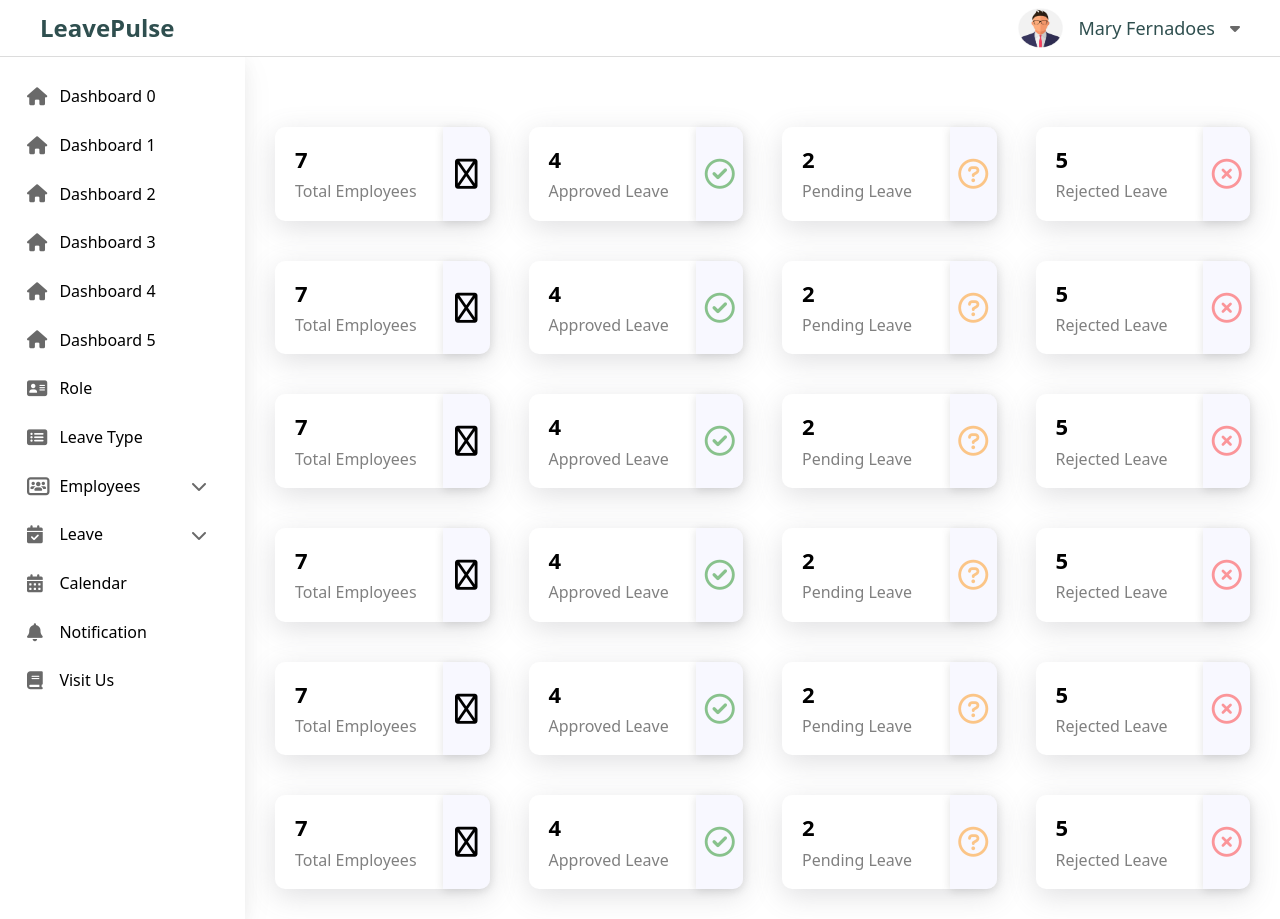
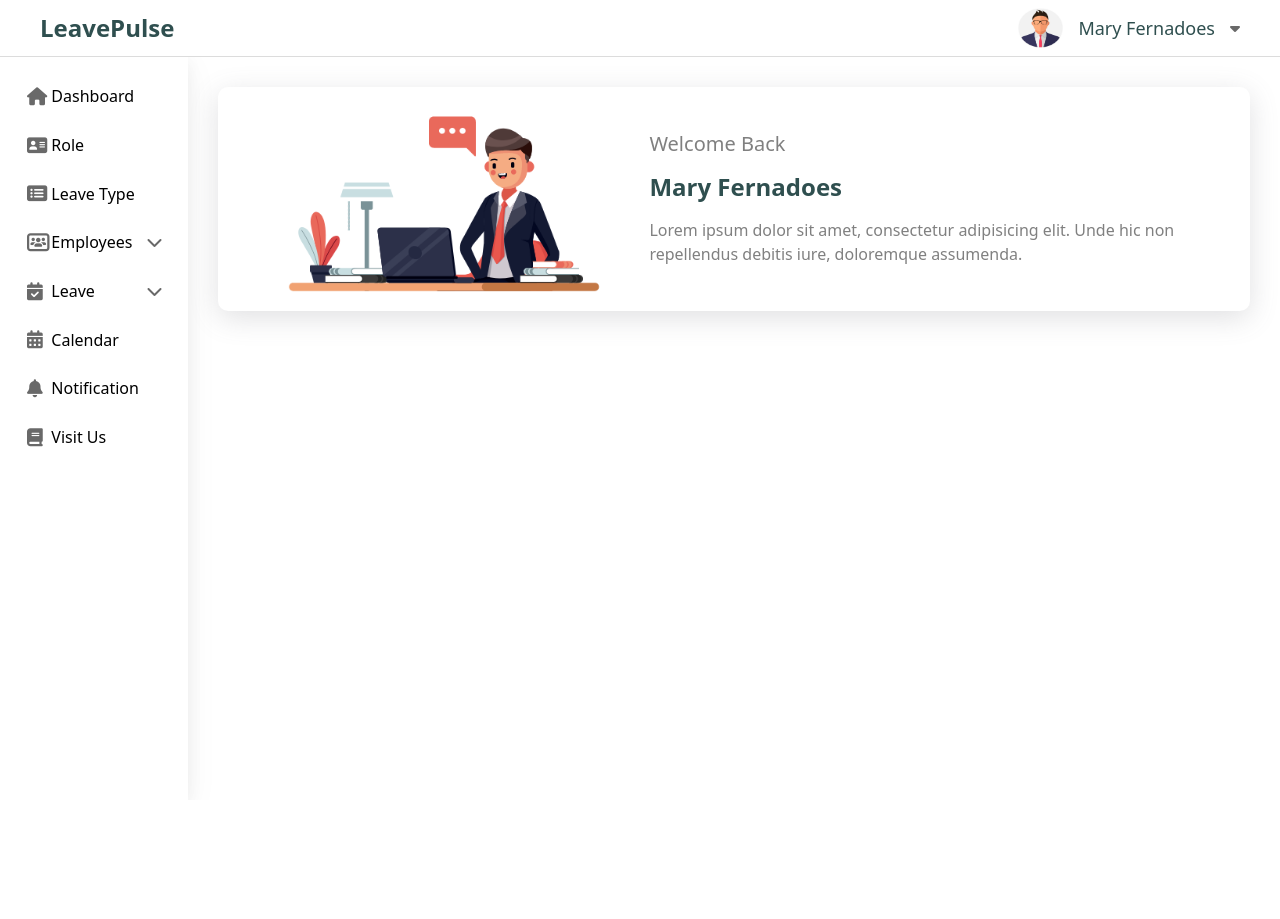
Before and after one commit to DhanushS212003/LeavePulse, a React (Vite) app: page / in a window 1280 px wide. After the commit the page ends 800 px from the top, so only its background shows below. Built offline with nearby package versions, Linux system fonts and the light colour scheme.

Commit message:
added dashboard component

```diff
--- a/src/dashboard/Dashboard.jsx
+++ b/src/dashboard/Dashboard.jsx
@@ -3,8 +3,8 @@ import "./dashboard.css";
 
 const Dashboard = () => {
   return (
-    <div className="page_section">
-      {/* <div className="poster_container">
+    <>
+      <div className="poster_container">
         <div className="poster_image_container">
           <img src={banner} className="banner_img" alt="Banner" />
         </div>
@@ -16,10 +16,9 @@ const Dashboard = () => {
             non repellendus debitis iure, doloremque assumenda.
           </p>
         </div>
-      </div> */}
+      </div>
 
-      {[0, 1, 2, 3, 4, 5].map((i) => (
-        <div className="info_container">
+      {/* <div className="info_container">
         <div className="individual_info_container">
           <div className="count_container">
             <span className="count">7</span>
@@ -59,9 +58,8 @@ const Dashboard = () => {
             <i className="fa-regular fa-circle-xmark"></i>
           </div>
         </div>
-        </div>
-      ))}
-    </div>
+      </div> */}
+    </>
   );
 };
 
--- a/src/header/Header.jsx
+++ b/src/header/Header.jsx
@@ -38,7 +38,7 @@ const Header = () => {
   }, [isProfileOpen]);
 
   return (
-    <>
+    <div className="header_section">
       <div className="header">
         <h2 className="logo" onClick={handleLogoClick}>
           LeavePulse
@@ -81,7 +81,7 @@ const Header = () => {
           </div>
         </div>
       )}
-    </>
+    </div>
   );
 };
 
--- a/src/header/header.css
+++ b/src/header/header.css
@@ -1,3 +1,4 @@
+.header_section {
   .header {
     position: sticky;
     top: 0;
@@ -8,6 +9,7 @@
     padding: 8px 40px;
     border-bottom: 1px solid gainsboro;
     background-color: white;
+  }
 
   .logo {
     font-weight: 600;
--- a/src/index.css
+++ b/src/index.css
@@ -395,14 +395,30 @@ body {
 }
 
 ::-webkit-scrollbar {
-  display: none;
+  width: 8px;
+}
+
+::-webkit-scrollbar-track {
+  background: #f1f1f1;
+  border-radius: 4px;
+}
+
+::-webkit-scrollbar-thumb {
+  background: #c1c1c1;
+  border-radius: 4px;
+}
+
+::-webkit-scrollbar-thumb:hover {
+  background: #a8a8a8;
 }
 
 .body_section {
   display: flex;
+  height: calc(100vh - 57px);
 }
 
 .main_section {
   flex-grow: 1;
   padding: 30px;
+  overflow-y: auto;
 }
--- a/src/sidebar/SideBar.jsx
+++ b/src/sidebar/SideBar.jsx
@@ -17,14 +17,12 @@ const SideBar = () => {
 
   return (
     <div className="sidebar_section">
-      {[0, 1, 2, 3, 4, 5].map((i) => (
-        <div className="sidebar_row_container" onClick={() => navigate("/")}>
-          <div className="sidebar_icon_container">
-            <i className="fa-solid fa-house"></i>
-          </div>
-          <p> Dashboard {i} </p>
+      <div className="sidebar_row_container" onClick={() => navigate("/")}>
+        <div className="sidebar_icon_container">
+          <i className="fa-solid fa-house"></i>
         </div>
-      ))}
+        <p> Dashboard </p>
+      </div>
 
       <div
         className="sidebar_row_container"
--- a/src/sidebar/sidebar.css
+++ b/src/sidebar/sidebar.css
@@ -3,6 +3,7 @@
   padding: 15px 0px 0px 15px;
   background-color: white;
   box-shadow: rgba(17, 17, 26, 0.05) 0px 4px 16px, rgba(17, 17, 26, 0.05) 0px 8px 32px;
+  overflow-y: auto;
 
   .sidebar_row_container {
     display: flex;
```
Lines whose indentation alone changed are shown as unchanged.
